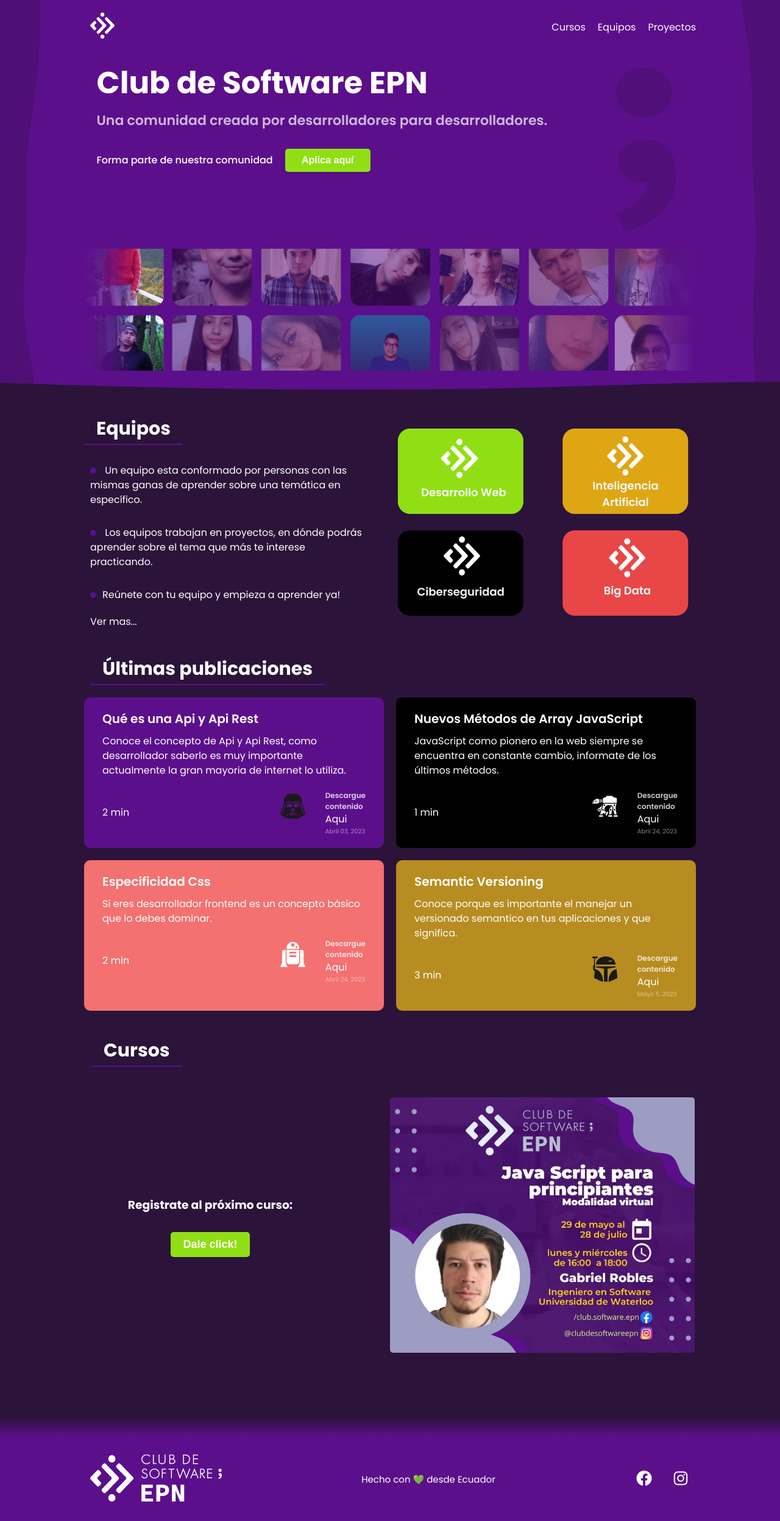
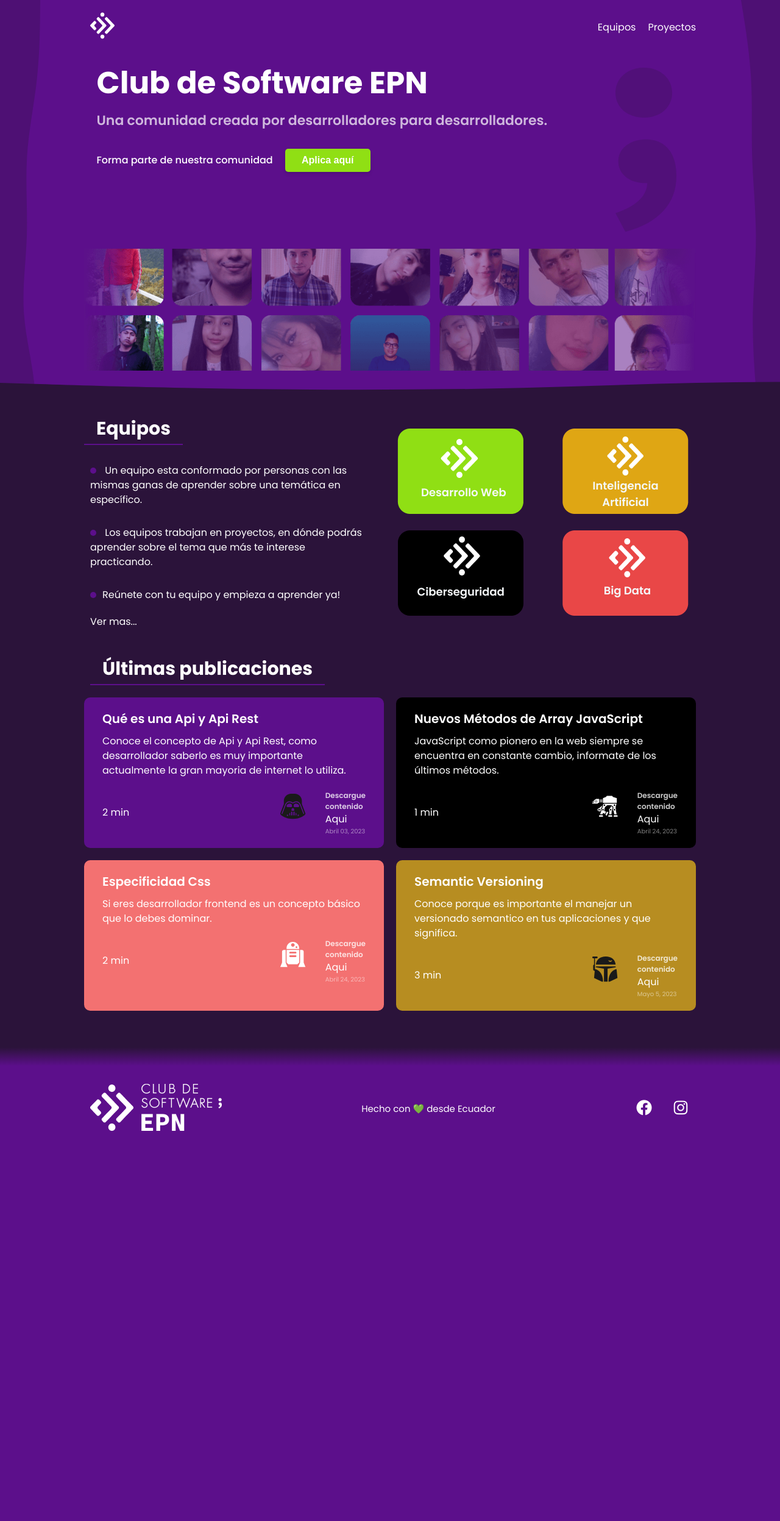
Before and after one commit to Club-de-Software-EPN/website, a website built with Vite: page index.html in a window 1280 px wide. Shown: the whole page at 61% size. After the commit the page ends 1887 px from the top, so only its background shows below. Built offline with nearby package versions, Linux system fonts and the light colour scheme.

Commit message:
Hide course register

```diff
--- a/index.html
+++ b/index.html
@@ -47,7 +47,7 @@
             <img src="/assets/svgs/club_logo.svg" alt="Logo Club de Software" />
           </a>
           <nav class="header__nav">
-            <a class="underline-animation" href="./indexRegister.html">Cursos</a>
+            <!-- <a class="underline-animation" href="./indexRegister.html">Cursos</a> -->
             <a class="underline-animation" href="./equipos.html">Equipos</a>
             <a class="underline-animation" href="./proyect.html"
               >Proyectos</a
@@ -311,7 +311,7 @@
         </div>
       </section>
       <!-- wave -->
-      <section class="courses">
+      <!-- <section class="courses">
         <h2>Cursos</h2>
         <div class="courses_container">
           <div class="courses_container_content">
@@ -324,7 +324,7 @@
             <img src="./public/assets/images/curso_js_mayo.jpeg" alt="" />
           </div>
         </div>
-      </section>
+      </section> -->
     </main>
     <footer class="footer">
       <div class="footer__container">
--- a/vite.config.js
+++ b/vite.config.js
@@ -9,7 +9,7 @@ export default defineConfig({
         main: resolve(__dirname, 'index.html'),
         teams: resolve(__dirname, 'equipos.html'),
         proyect: resolve(__dirname, 'proyect.html'),
-        register: resolve(__dirname, 'indexRegister.html'),
+        // register: resolve(__dirname, 'indexRegister.html'),
       }
     }
   }
```
Also changed, not shown: equipos.html (+1 -1 lines), proyect.html (+1 -1 lines).
